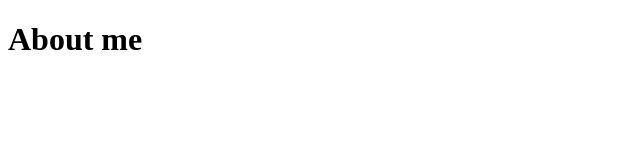
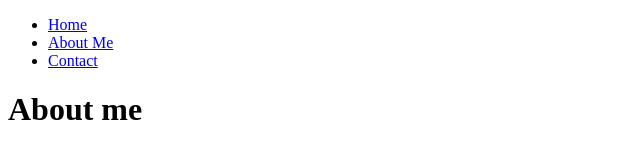
Before and after one commit to QRoberto/GIT-AzulSchool, a plain HTML site: page index.html in a window 1280 px wide. Shown: the whole page, without its empty margins (0-640 px from the left). Drawn offline with Linux system fonts and the light colour scheme.

Commit message:
Added Navbar

```diff
--- a/index.html
+++ b/index.html
@@ -7,6 +7,15 @@
     <title>My web page</title>
 </head>
 <body>
+    <head>
+        <nav>
+            <ul>
+                <li><a href="#">Home</a></li>
+                <li><a href="#">About Me</a></li>
+                <li><a href="#">Contact</a></li>
+            </ul>
+        </nav>
+    </head>
     <h1>About me</h1>
 </body>
 </html>
```
